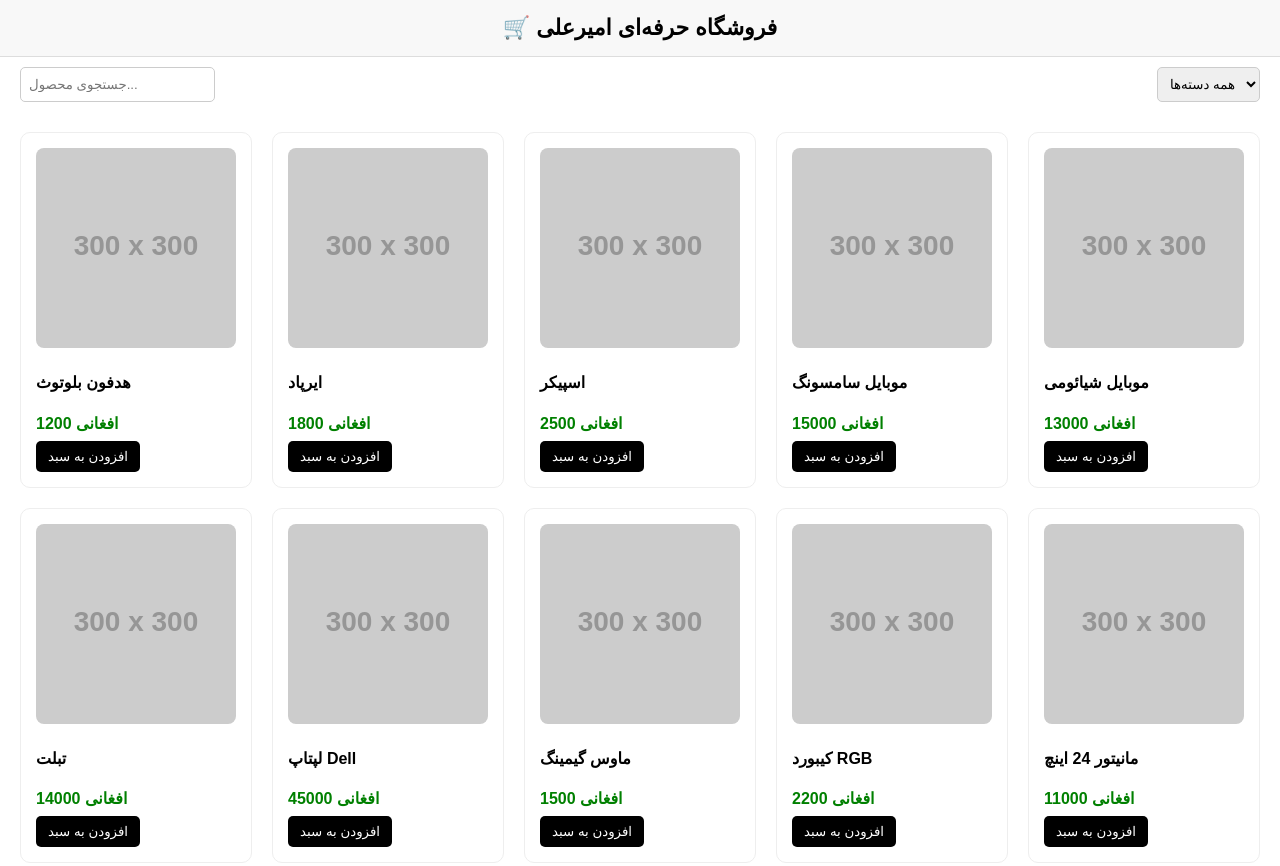
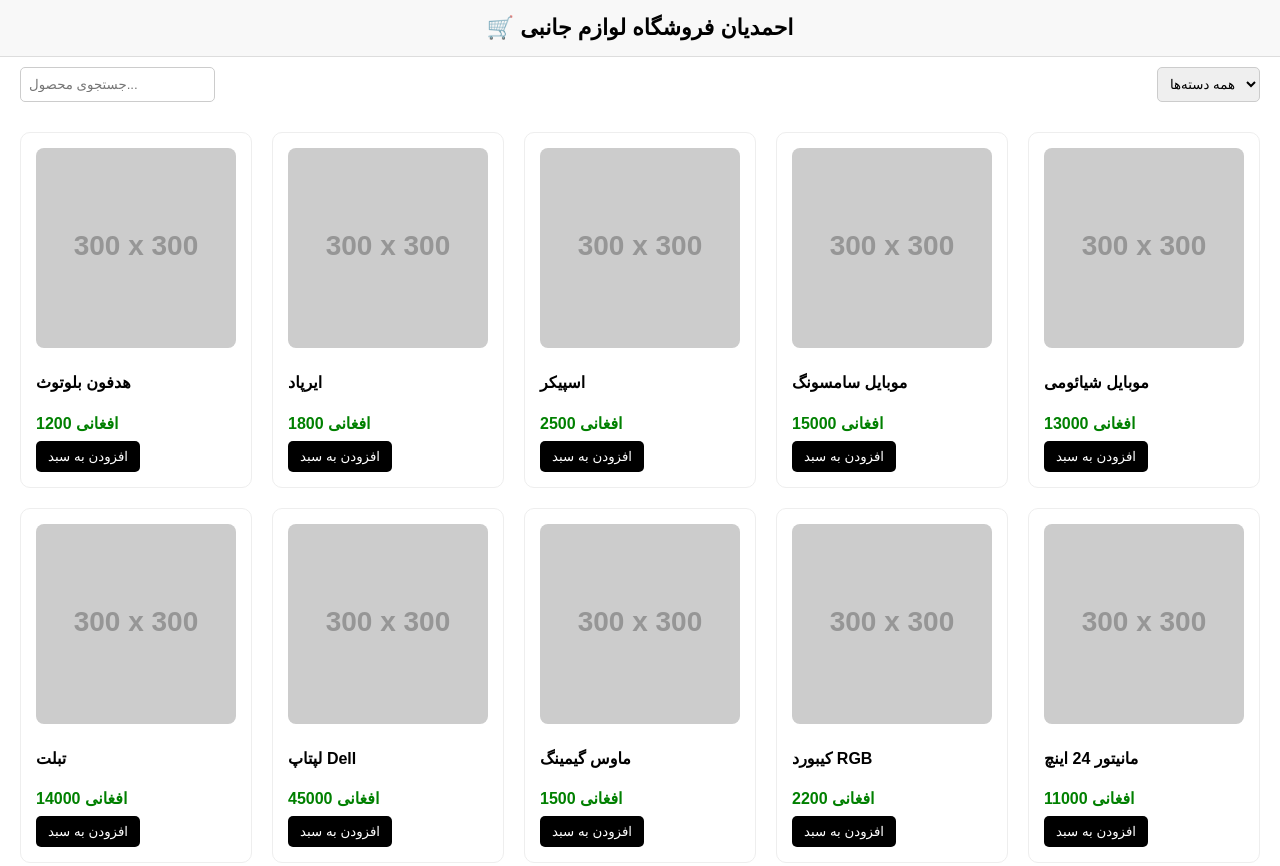
Before and after one commit to amiraliahmadi8779-del/Shop-clouts, a plain HTML site: page index.html in a window 1280 px wide. Shown: the top 866 px of the page. Drawn offline with Linux system fonts and the light colour scheme; placeholder pictures from the web are drawn by us.

Commit message:
Update header text for the store name

```diff
--- a/index.html
+++ b/index.html
@@ -74,7 +74,7 @@ button:hover { background:green; }
 
 <body>
 
-<header>🛒 فروشگاه حرفه‌ای امیرعلی</header>
+<header>🛒 احمدیان فروشگاه لوازم جانبی</header>
 
 <div class="top-bar">
 <input type="text" id="search" placeholder="جستجوی محصول..." onkeyup="filterProducts()">
```
